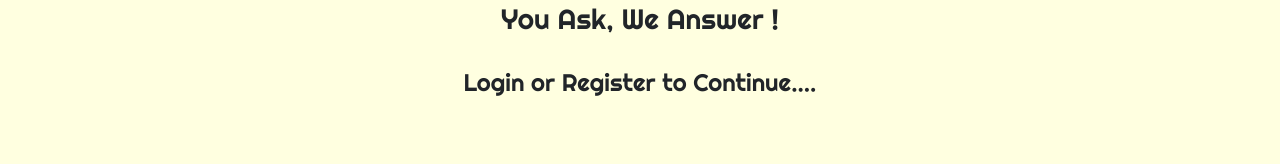
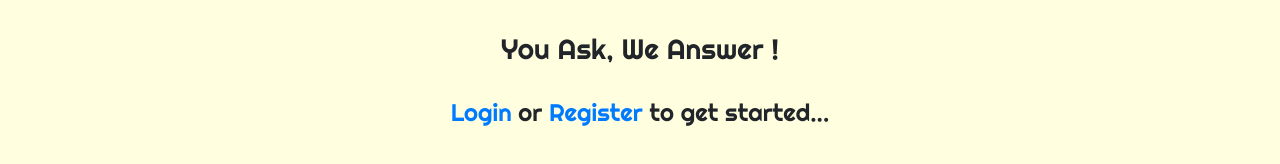
Before and after one commit to manosriram/EasySolve, a React (Create React App) app in the folder client/: page / in a window 1280 px wide. Shown: the part 304-468 px from the top of the page. Built offline with nearby package versions, Linux system fonts and the light colour scheme; no server answers.

Commit message:
Modify Admin panel.

```diff
--- a/client/src/Components/Admin.jsx
+++ b/client/src/Components/Admin.jsx
@@ -7,6 +7,7 @@ import { connect } from "react-redux";
 import * as actionCreator from "../Store/Actions/questionAction";
 import { setLoader } from "../Store/Actions/loginAction";
 const moment = require("moment");
+const Cookie = require("js-cookie");
 
 const Admin = props => {
   const [q, setQ] = useState(undefined);
@@ -21,6 +22,11 @@ const Admin = props => {
   useEffect(() => {
     getQs();
   }, []);
+
+  const adminLogout = () => {
+    Cookie.remove("admin_t_auth");
+    window.location = "/adminPanel";
+  };
 
   const handlePopUp = question => {
     setQ({
@@ -46,7 +52,6 @@ const Admin = props => {
     <>
       <Navbar props={props} />
       <br />
-      <br />
       {props.questions.map((question, questionIndex) => {
         var ago = moment(question.askedOn).fromNow();
         var originalString = question.question;
@@ -66,7 +71,9 @@ const Admin = props => {
                 <p>( asked by {question.askedBy} )</p>
               </div>
               <p>({ago})</p>
-              <img id="img" src={question.attachment} alt="No Image added." />
+              {question.attachment && (
+                <img id="img" src={question.attachment} alt="No Image added." />
+              )}
               <br />
               <br />
               <StyledButton onClick={() => handlePopUp(question)}>
@@ -76,7 +83,19 @@ const Admin = props => {
           );
         }
       })}
-      <div id="pending">{!cn && <h5>No pending Questions.</h5>}</div>
+      <div id="pending">
+        {!cn && (
+          <>
+            <h5>No pending Questions.</h5>
+            <a href="#" onClick={adminLogout}>
+              Logout
+            </a>
+          </>
+        )}
+        <a href="#" id="lgot" onClick={adminLogout}>
+          Admin Logout
+        </a>
+      </div>
     </>
   );
 };
--- a/client/src/Components/AdminPanel.jsx
+++ b/client/src/Components/AdminPanel.jsx
@@ -24,7 +24,7 @@ const AdminPanel = props => {
       password: props.password
     };
     props.setLoader(true);
-    const resp = await fetch("/auth/adminRegister", {
+    const resp = await fetch("/auth/adminLogin", {
       method: "POST",
       headers: {
         Accept: "application/json",
@@ -33,11 +33,11 @@ const AdminPanel = props => {
       body: JSON.stringify({ email: data.email, password: data.password })
     });
     const respData = await resp.json();
+    setStatus(respData.success);
     setMsg(respData.errMessage);
-    console.log(respData);
   };
 
-  if (status) {
+  if (status || Cookie.get("admin_t_auth")) {
     return <Admin />;
   }
 
@@ -45,8 +45,9 @@ const AdminPanel = props => {
     <>
       <Navbar props={props} />
       <br />
-      {/* <div id="LoginForm" onChange={e => props.handleChange(e)}>
-        <h4>{props.message}</h4>
+      <h3 id="intro">Admin Login</h3>
+      <div id="LoginForm" onChange={e => props.handleChange(e)}>
+        <h3>{msg}</h3>
         <br />
         <StyledInput type="email" placeholder="Email Address" name="email" />
         <br />
@@ -55,23 +56,6 @@ const AdminPanel = props => {
         <br />
         <br />
         <StyledButton onClick={handleSubmit}>Login</StyledButton>
-        <br />
-        <br />
-      </div> */}
-      <div id="midMSG">
-        <h3>{msg}</h3>
-      </div>
-      <div id="LoginForm" onChange={e => props.handleChange(e)}>
-        <p>Register here..</p>
-        <h4>{props.message}</h4>
-        <br />
-        <StyledInput type="email" placeholder="Email Address" name="email" />
-        <br />
-        <br />
-        <StyledInput type="password" placeholder="Password" name="password" />
-        <br />
-        <br />
-        <StyledButton onClick={handleSubmit}>Register</StyledButton>
         <br />
         <br />
       </div>
--- a/client/src/Components/Index.jsx
+++ b/client/src/Components/Index.jsx
@@ -4,6 +4,7 @@ import Navbar from "./Navbar";
 import { connect } from "react-redux";
 import * as actionCreator from "../Store/Actions/loginAction";
 import Home from "./Home";
+import { Link } from "react-router-dom";
 
 const Index = props => {
   const setUserStatus = async () => {
@@ -23,11 +24,22 @@ const Index = props => {
     return (
       <div id="intro">
         <Navbar props={props} />
-        <h1>Easy Solve !</h1>
-        <br />
-        <h3>You Ask, We Answer !</h3>
-        <br />
-        <h4>Login or Register to Continue....</h4>
+        <div id="index">
+          <h1>Easy Solve !</h1>
+          <br />
+          <h3>You Ask, We Answer !</h3>
+          <br />
+          <h4>
+            <Link to="/login" id="lnk">
+              Login
+            </Link>{" "}
+            or{" "}
+            <Link to="/register" id="lnk">
+              Register
+            </Link>{" "}
+            to get started...
+          </h4>
+        </div>
       </div>
     );
   }
--- a/client/src/Components/Login.jsx
+++ b/client/src/Components/Login.jsx
@@ -51,8 +51,9 @@ const Login = props => {
       <Navbar props={props} />
       <br />
       <br />
-      <h3>{props.message}</h3>
+      <h3>User Login</h3>
       <div id="LoginForm" onChange={handleChange}>
+        <h3>{props.message}</h3>
         <br />
         <StyledInput type="email" placeholder="Email Address" name="email" />
         <br />
--- a/client/src/Components/Navbar.jsx
+++ b/client/src/Components/Navbar.jsx
@@ -1,6 +1,7 @@
 import React, { useEffect } from "react";
 import "../Styles/Index.scss";
 import { Link } from "react-router-dom";
+import { StyledButton } from "../Styles/StyledCom";
 const Cookie = require("js-cookie");
 
 const Navbar = props => {
--- a/client/src/Components/Register.jsx
+++ b/client/src/Components/Register.jsx
@@ -99,8 +99,9 @@ const Register = props => {
       <Navbar props={props} />
       <br />
       <br />
-      <h3>{props.message}</h3>
+      <h3>User Registration.</h3>
       <div id="RegisterForm" onChange={handleChange}>
+        <h3>{props.message}</h3>
         <br />
         <StyledInput type="email" placeholder="Email Address" name="email" />
         <br />
--- a/client/src/Styles/Auth.scss
+++ b/client/src/Styles/Auth.scss
@@ -20,7 +20,7 @@
     width: 70%;
     height: auto;
   }
-  margin-bottom: 170px;
+  margin-bottom: 120px;
   width: 70%;
 }
 
--- a/client/src/Styles/Home.scss
+++ b/client/src/Styles/Home.scss
@@ -5,7 +5,7 @@
 
 hr {
   background: black;
-  height: 5px;
+  height: 3px;
 }
 
 #questionArea {
@@ -46,15 +46,27 @@ img {
   @include centerDiv();
 }
 
+#lgot {
+  position: fixed;
+  left: 0;
+  bottom: 0;
+  width: 100%;
+  height: 5vh;
+  font-size: 3.5vh;
+  background-color: red;
+  color: white;
+  text-align: center;
+}
+
 #Qs {
   @include centerDiv();
-  margin-bottom: 130px;
+  margin-bottom: 100px;
   width: 70%;
   // border: 1px solid black;
   border-radius: 2px;
   #img {
     width: 100%;
-    height: 40vh;
+    height: 35vh;
   }
 }
 
@@ -73,7 +85,7 @@ input[type="file"] {
 
 #pending {
   @include centerDiv();
-  margin-top: 50px;
+  margin-top: 20px;
 }
 
 @media only screen and (max-width: 768px) {
--- a/client/src/Styles/Index.scss
+++ b/client/src/Styles/Index.scss
@@ -35,6 +35,21 @@
   @include centerElementHV();
 }
 
+#index {
+  @include centerDiv();
+  position: fixed;
+  top: 50%;
+  left: 50%;
+  width: 30em;
+  height: 18em;
+  margin-top: -9em;
+  margin-left: -15em;
+}
+
+#lnk {
+  font-size: 3vh;
+}
+
 #backButton {
   width: 70%;
   height: auto;
```
